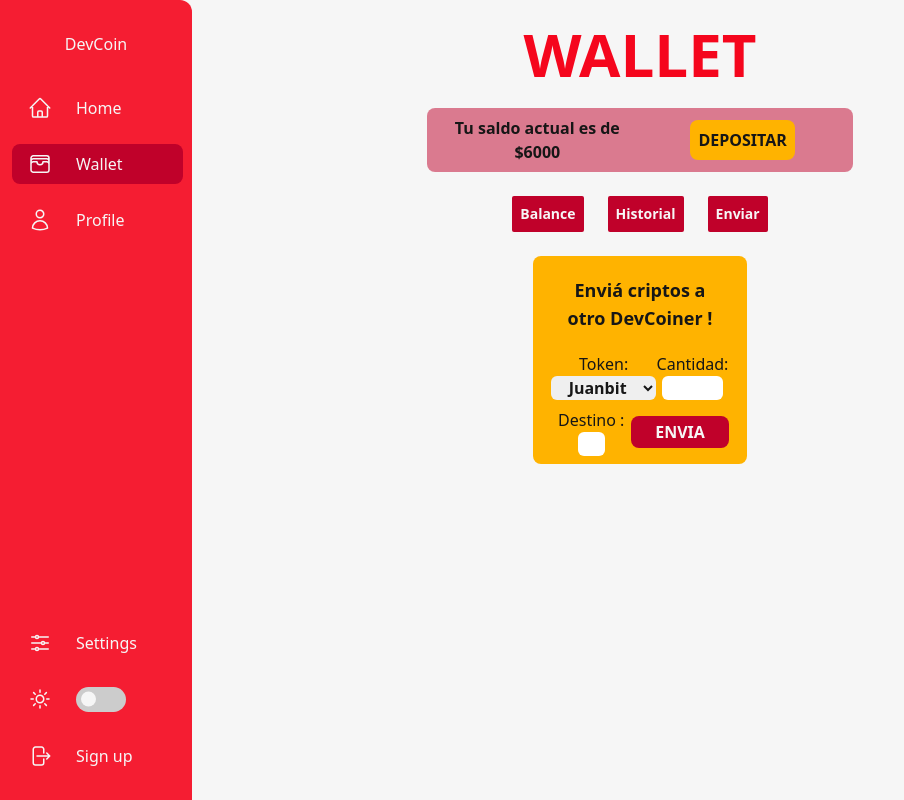
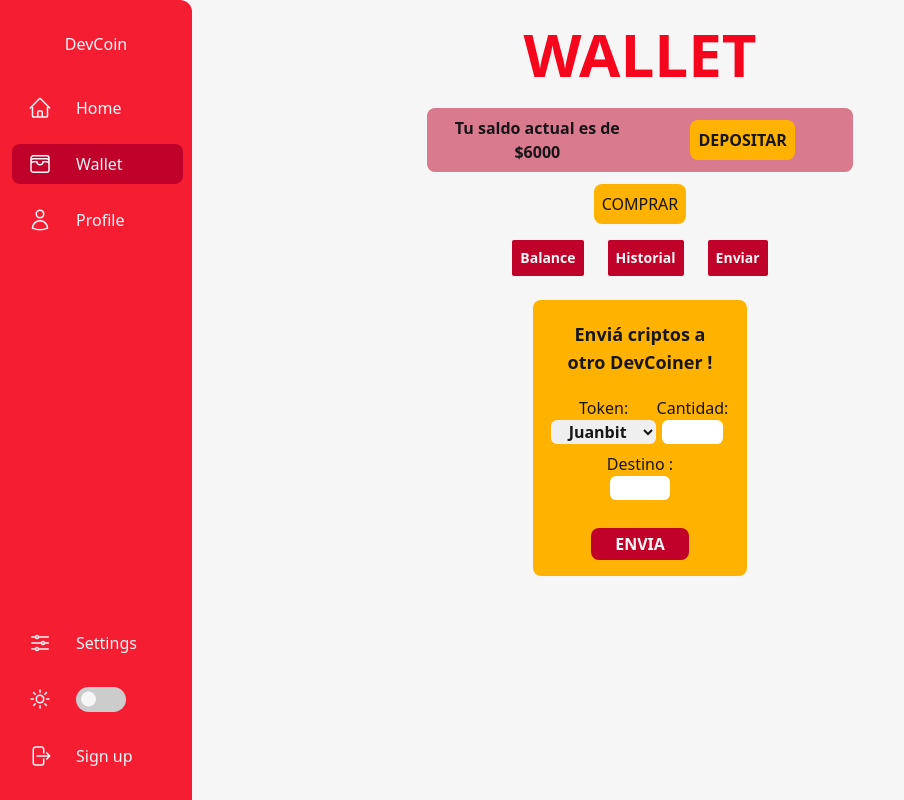
Before and after one commit to lautaroRocha/devCoin-front, a React (Vite) app: page /wallet in a window 1280 px wide. Both pictures are taken after a click on the item "Enviar". Shown: the whole page, without its empty margins (0-904 px from the left). Built offline with nearby package versions, Linux system fonts and the light colour scheme.

Commit message:
buy button on wallet

```diff
--- a/src/components/Deposit/Deposit.jsx
+++ b/src/components/Deposit/Deposit.jsx
@@ -3,7 +3,7 @@ import React from 'react';
 const Deposit = () => {
     return (
         <div className="grid bg-secondary/50 grid-cols-2 w-9/12 mt-6 h-18 rounded-lg items-center text-center font-semibold p-2 lg:w-6/12 ">
-            <span>
+            <span className='m-auto text-center'>
             Tu saldo actual es de $6000
             </span>
             <button className='bg-alternative w-fit m-auto p-2 rounded-lg'>DEPOSITAR</button>
--- a/src/components/Transfer/Transfer.jsx
+++ b/src/components/Transfer/Transfer.jsx
@@ -47,8 +47,8 @@ const Transfer = () => {
                         })}}/>
                     </label>
                 </div>
-                <div className="flex flex-col w-10/12 lg:flex-row">
-                <label htmlFor="to" className='flex flex-col items-center content-center mt-2 lg:mt-2'>Destino :
+                <div className="flex flex-col w-10/12 ">
+                <label htmlFor="to" className='flex flex-col items-center content-center mt-2 md:mt-2 w-12/12'>Destino :
                     <input className='w-4/12 text-black text-center font-semibold rounded-md' type="text" name="to" min={0} maxLength={6} onChange={(e)=>{setTransactionData({
                               date: transactionData.date,
                               from : transactionData.from,
@@ -57,7 +57,7 @@ const Transfer = () => {
                               token : transactionData.token
                         })}}/>
                 </label>
-                <button className='w-fit mx-auto px-6 py-1 my-4 text-white bg-secondary font-bold rounded-lg hover:cursor-pointer '>ENVIA</button>
+                <button className='w-fit mx-auto px-6 py-1 my-4 text-white bg-secondary font-bold rounded-lg hover:cursor-pointer md:mt-7'>ENVIA</button>
                 </div>
             </form>
         </div>
--- a/src/components/Walllet/Wallet.jsx
+++ b/src/components/Walllet/Wallet.jsx
@@ -26,7 +26,8 @@ const Wallet = () => {
         <div className='flex flex-col h-screen items-center  w-11/12 ml-auto lg:w-8/12 lg:mr-auto lg:ml-45'>
         <h1 className='mt-6 text-6xl text-primary font-bold'>WALLET</h1>
         <Deposit />
-            <ul className='flex gap-6 text-white  text-sm font-bold mt-6'>
+        <button className='bg-alternative w-fit mx-auto p-2 rounded-lg mt-3'>COMPRAR</button>
+            <ul className='flex gap-6 text-white  text-sm font-bold mt-4'>
                 <li className='bg-secondary dark:bg-secodary/90 p-2 rounded-sm hover:cursor-pointer' onClick={setView}>Balance</li>
                 <li className='bg-secondary dark:bg-secodary/90 p-2 rounded-sm hover:cursor-pointer' onClick={setView}>Historial</li>
                 <li className='bg-secondary dark:bg-secodary/90 p-2 rounded-sm hover:cursor-pointer' onClick={setView}>Enviar</li>
```
